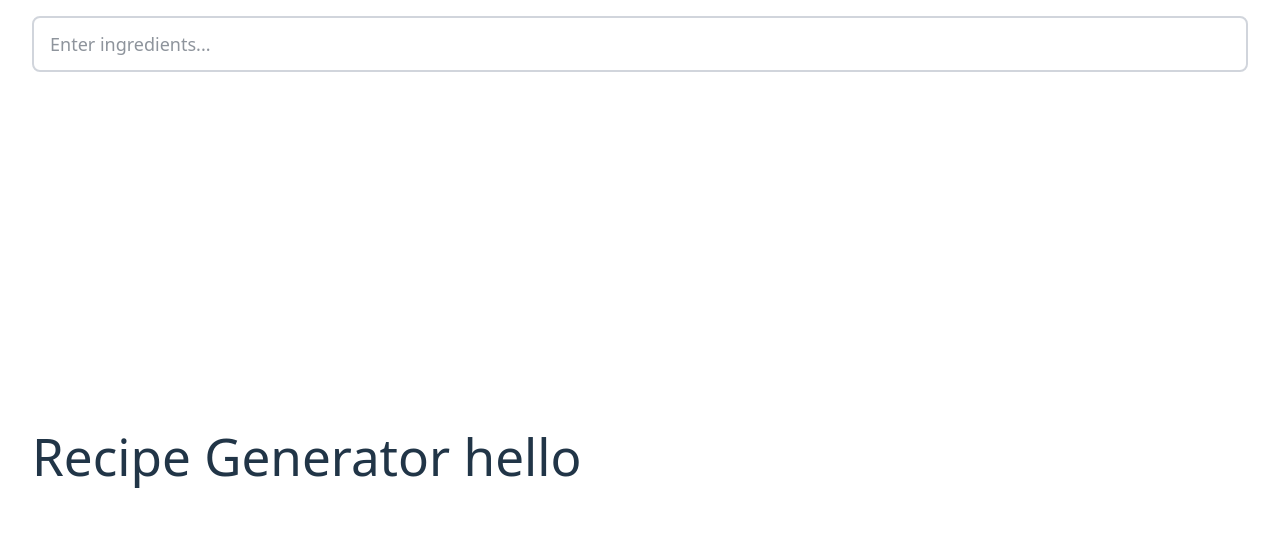
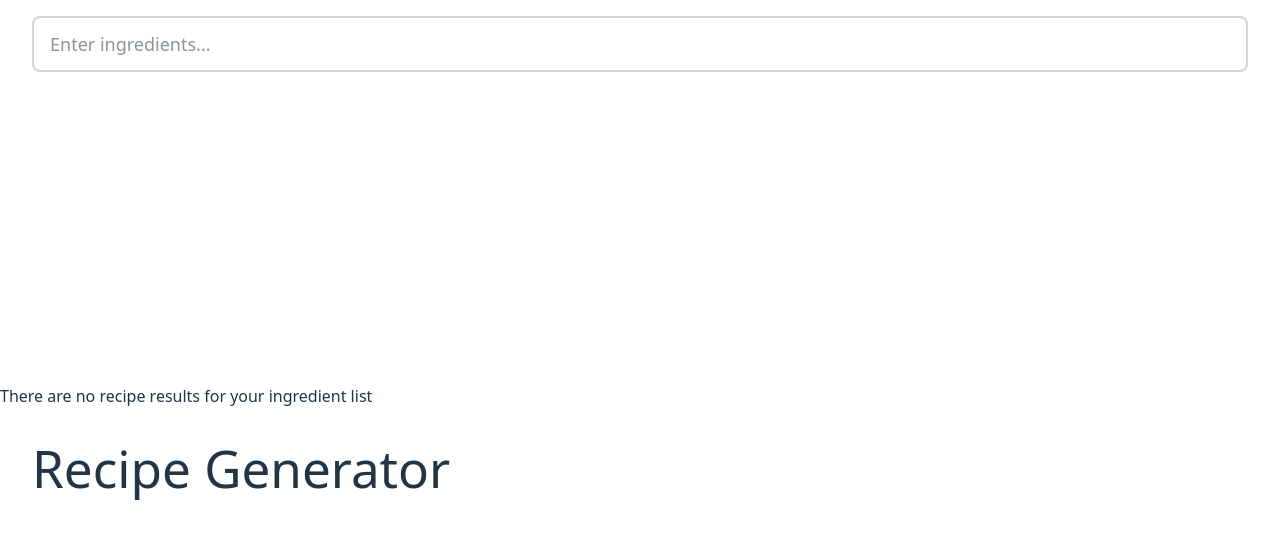
Before and after one commit to ZainabM872/Recipe_Generator, a React app in the folder recipe-generator/: page / in a window 1280 px wide. Shown: the top 538 px of the page. Built offline with nearby package versions, Linux system fonts and the light colour scheme; the HTML template or start-up script is replaced by a standard one.

Commit message:
Added error handling and rendering to make sure results are accurate

```diff
--- a/recipe-generator/src/App.tsx
+++ b/recipe-generator/src/App.tsx
@@ -1,14 +1,27 @@
 import SearchBar from './components/SearchBar';
+import { fetchRecipes } from './services/spoonacular';
 import './index.css';
+import { useState } from 'react';
 
 function App() {
+  const [recipes, setRecipes] = useState([]);
+
+  const onSearch = async (ingredients: string) => {
+    const data = await fetchRecipes(ingredients);
+    setRecipes(data);
+  };
+
   return (
-    <div className="pt-28"> {/* Pushes content below fixed search bar */}
-      <SearchBar />
+    <div className="pt-28">
+      <SearchBar onSearch={onSearch} />
+      <h2>
+        {recipes.length === 0
+          ? "There are no recipe results for your ingredient list"
+          : recipes.map(r => r.title).join(", ")
+        }
+      </h2>
       <div className="p-8">
-        <h1 className="text-3xl ">Recipe Generator hello</h1>
-
-        {/* Other content like RecipeList */}
+        <h1 className="text-3xl ">Recipe Generator</h1>
       </div>
     </div>
   );
--- a/recipe-generator/src/components/SearchBar.tsx
+++ b/recipe-generator/src/components/SearchBar.tsx
@@ -1,11 +1,25 @@
 import { useState } from "react";
 
-function SearchBar({ onSearch }) {
+interface SearchBarProps {
+    onSearch: (ingredients: string) => void,
+}
+
+function SearchBar({ onSearch }: SearchBarProps) {
     const [search, setSearch] = useState("");
+    const regex = /[^a-zA-Z, ]/;
 
     const handleKeyPressed = (event: React.KeyboardEvent<HTMLInputElement>) => {
+        const invalidInput = regex.test(search);
         if (event.key === "Enter") {
-            onSearch(search);
+            if (search.trim().length > 0 && !invalidInput) {
+                onSearch(search);
+            }
+            else if (search.length === 0) {
+                alert("Please enter at least one ingredient.");
+            }
+            else if (invalidInput) {
+                alert("Please enter a valid list of ingredients.");
+            }
             setSearch(""); // Clear the input
         }
     };
@@ -13,10 +27,9 @@ function SearchBar({ onSearch }) {
     return (
         <div className="w-full px-8 py-4 fixed top-0 left-0 z-50">
             <input
-                id="recipe-search"
                 type="text"
                 value={search}
-                onChange={(e) => setSearch(e.target.value)}
+                onChange={(e) => setSearch(e.target.value.trim().toLowerCase())}
                 placeholder="Enter ingredients..."
                 className="w-full px-4 py-3 text-lg rounded-lg border-2 border-gray-300 focus:outline-none focus:ring-0 bg-white text-gray-800"
                 onKeyDown={handleKeyPressed}
--- a/recipe-generator/src/services/spoonacular.ts
+++ b/recipe-generator/src/services/spoonacular.ts
@@ -16,7 +16,7 @@ export async function fetchRecipes(ingredients: string) {
         }
 
         const data = await response.json();
-        console.log(data);
+        console.log("hello", data);
         return data;
     }
     catch (error) {
```
